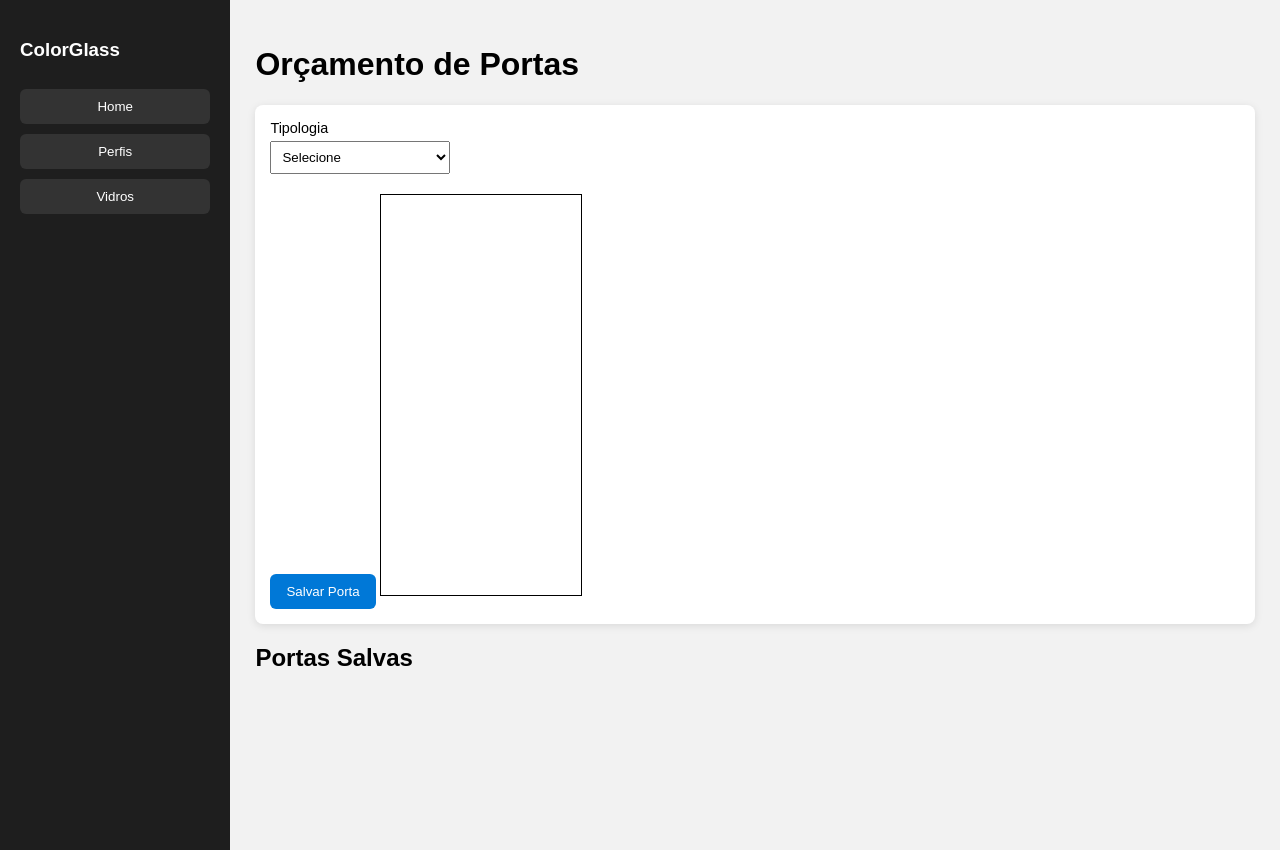
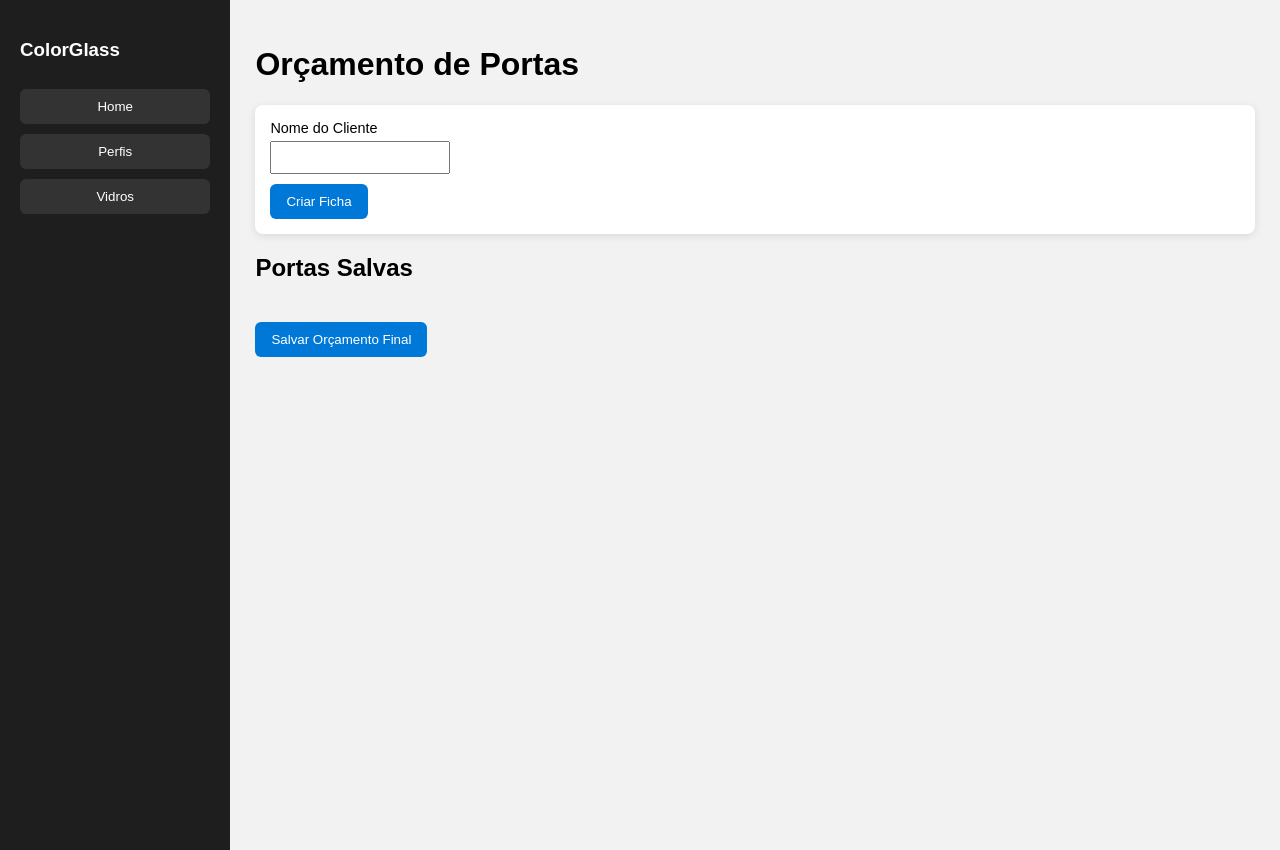
Before and after one commit to ricardosiqueirarf-hash/color, a Flask app: page / in a window 1280 px wide. Run offline with Flask 3, Linux system fonts and the light colour scheme; the visitor is signed in with stand-in values (Sample User, id 1).

Commit message:
Update index.html

```diff
--- a/templates/index.html
+++ b/templates/index.html
@@ -64,7 +64,7 @@ input, select {
 .btn-danger {
     background: #c0392b;
 }
-#formPorta {
+#formPorta, #formCliente {
     background: white;
     padding: 15px;
     border-radius: 8px;
@@ -92,7 +92,14 @@ input, select {
     <div class="content">
         <h1>Orçamento de Portas</h1>
 
-        <div id="formPorta">
+        <!-- FORMULÁRIO FICHA DO CLIENTE -->
+        <div id="formCliente">
+            <label>Nome do Cliente<input type="text" id="clienteNome"></label>
+            <button class="btn" onclick="criarFichaCliente()">Criar Ficha</button>
+        </div>
+
+        <!-- FORMULÁRIO PORTA -->
+        <div id="formPorta" style="display:none;">
             <label>
                 Tipologia
                 <select id="tipologia" onchange="renderCampos()">
@@ -113,11 +120,39 @@ input, select {
 
         <h2>Portas Salvas</h2>
         <div id="portasSalvas"></div>
+
+        <button class="btn" onclick="salvarOrcamento()" style="margin-top:20px;">Salvar Orçamento Final</button>
     </div>
 </div>
 
 <script>
 function go(p){ window.location.href = p }
+
+// Ficha do cliente
+let cliente = {nome:""};
+function criarFichaCliente(){
+    const nome = document.getElementById("clienteNome").value.trim()
+    if(!nome){ alert("Digite o nome do cliente"); return }
+    cliente.nome = nome
+
+    // Envia os dados para o backend
+    fetch('/api/orcamento', {
+        method: 'POST',
+        headers: {'Content-Type':'application/json'},
+        body: JSON.stringify({cliente_nome: cliente.nome})
+    })
+    .then(res => res.json())
+    .then(data => {
+        if(data.success){
+            alert("Ficha do cliente criada com sucesso! ID do orçamento: " + data.id)
+            document.getElementById("formCliente").style.display = "none"
+            document.getElementById("formPorta").style.display = "block"
+        } else {
+            alert("Erro ao criar ficha: " + data.error)
+        }
+    })
+    .catch(err => console.error(err))
+}
 
 // Tipologias
 const TIPOLOGIAS = {
@@ -163,7 +198,7 @@ function renderCampos(){
         }
         container.appendChild(label)
     })
-    desenharPorta() // desenha automaticamente ao criar os campos
+    desenharPorta()
 }
 
 // Desenho da porta
@@ -263,6 +298,24 @@ function editarPorta(id){
     })
     desenharPorta()
 }
+
+// Salvar orçamento final (local)
+function salvarOrcamento(){
+    if(!cliente.nome){ alert("Crie a ficha do cliente primeiro"); return }
+    if(portasSalvas.length===0){ alert("Adicione pelo menos uma porta antes de salvar o orçamento"); return }
+
+    console.log("Orçamento salvo para o cliente:", cliente.nome)
+    console.log("Portas:", portasSalvas)
+    alert("Orçamento salvo localmente (ainda não enviado ao Supabase)")
+
+    // Resetar formulário se quiser iniciar novo orçamento
+    document.getElementById("formCliente").style.display = "block"
+    document.getElementById("formPorta").style.display = "none"
+    document.getElementById("clienteNome").value = ""
+    portasSalvas = []
+    idCounter = 0
+    document.getElementById("portasSalvas").innerHTML = ""
+}
 </script>
 
 </body>
```
